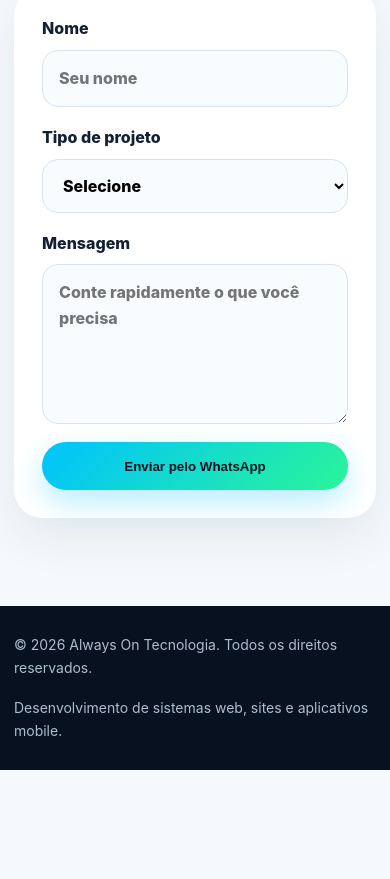
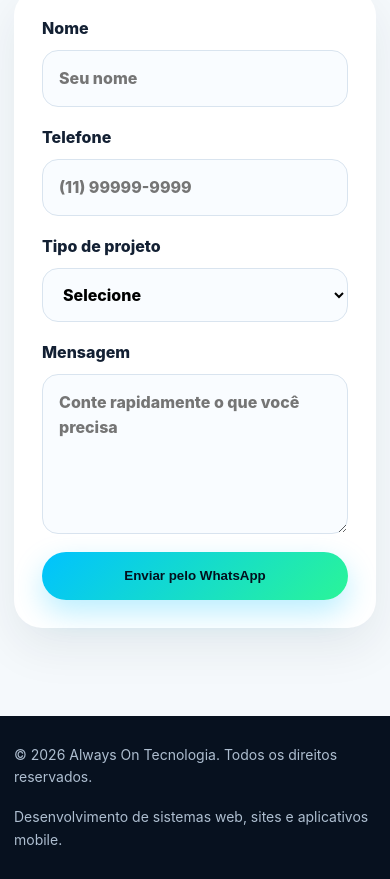
Before and after one commit to alwaysontecnologia/index, a plain HTML site: page index.html in a window 390 px wide. Shown: the part 6160-7039 px from the top of the page. Before the commit the page ends 6930 px from the top, so only its background shows below. Drawn offline with Linux system fonts and the light colour scheme.

Commit message:
Add phone input field to the form

```diff
--- a/index.html
+++ b/index.html
@@ -185,6 +185,15 @@
             Nome
             <input type="text" id="name" placeholder="Seu nome" required />
           </label>
+          <label>
+    Telefone
+    <input
+        type="tel"
+        id="phone"
+        placeholder="(11) 99999-9999"
+        required
+    />
+</label>
 
           <label>
             Tipo de projeto
```
